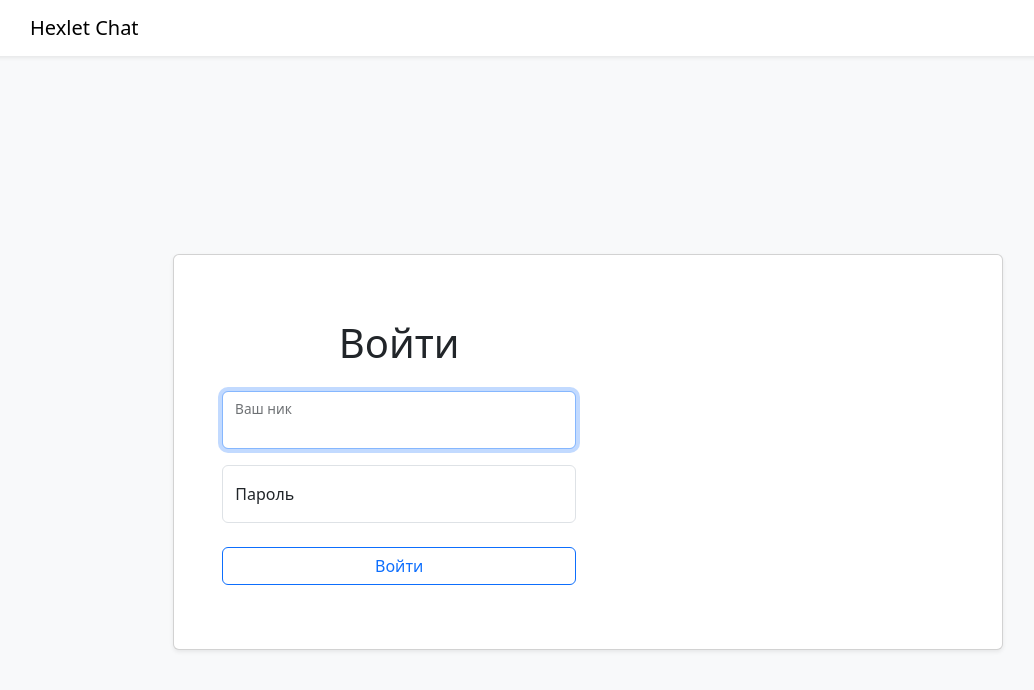
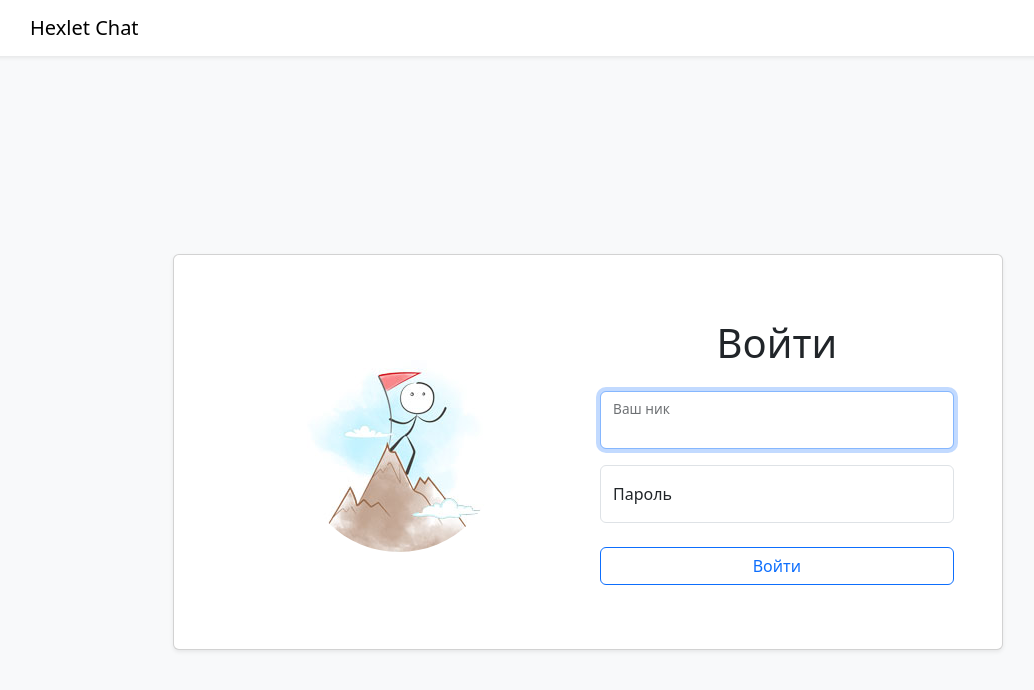
Before and after one commit to Savelyii/frontend-project-12, a React (Create React App) app in the folder frontend/: page /login in a window 1280 px wide. Shown: the top 690 px of the page, without its empty margins (52-1086 px from the left). Built offline with nearby package versions, Linux system fonts and the light colour scheme; no server answers.

Commit message:
add image from LoginPage.jsx and SignUpPage.jsx

```diff
--- a/frontend/src/components/LoginPage.jsx
+++ b/frontend/src/components/LoginPage.jsx
@@ -6,6 +6,7 @@ import * as yup from 'yup';
 import axios from 'axios';
 import { useAuth } from '../hooks/index.js';
 import routes from '../routes.js';
+import image from '../assets/login.jpg';
 
 const LoginPage = () => {
   const [authFailed, setAuthFailed] = useState(false);
@@ -54,6 +55,13 @@ const LoginPage = () => {
         <div className="col-12 col-md-8 col-xxl-6">
           <div className="card shadow-sm">
             <div className="card-body row p-5">
+              <div className="col-12 col-md-6 d-flex align-items-center justify-content-center">
+                <img
+                  src={image}
+                  className="rounded-circle"
+                  alt="Войти"
+                />
+              </div>
               <Form onSubmit={formik.handleSubmit} className="col-12 col-md-6 mt-3 mt-mb-0">
                 <h1 className="text-center mb-4">Войти</h1>
                 <Form.Group className="form-floating mb-3">
--- a/frontend/src/components/SignUpPage.jsx
+++ b/frontend/src/components/SignUpPage.jsx
@@ -4,10 +4,8 @@ import { useFormik } from 'formik';
 import { useNavigate } from 'react-router-dom';
 import { Button, Form } from 'react-bootstrap';
 import * as yup from 'yup';
-
 import { useAuth } from '../hooks/index.js';
 import routes from '../routes.js';
-
 import image from '../assets/avatar_1.jpg';
 
 const SignUpPage = () => {
```
Also changed, not shown: frontend/src/assets/avatar_1.jpg (added), frontend/src/assets/login.jpg (added).
